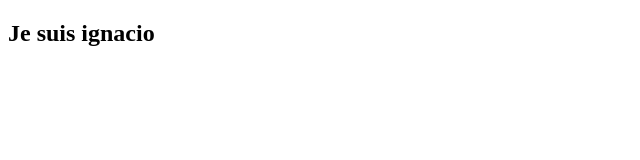
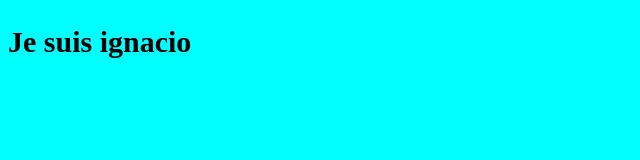
Before and after one commit to 31ignacio/git-projet, a plain HTML site: page indexx.html in a window 1280 px wide. Shown: the whole page, without its empty margins (0-640 px from the left). Drawn offline with Linux system fonts and the light colour scheme.

Commit message:
mon style à index

```diff
--- a/indexx.html
+++ b/indexx.html
@@ -4,6 +4,13 @@
     <meta charset="UTF-8">
     <meta name="viewport" content="width=device-width, initial-scale=1.0">
     <title>Document</title>
+<style>
+    body{
+        background-color: aqua;
+        font-size: 20px;
+    }
+</style>
+
 </head>
 <body>
     <h2>Je suis ignacio</h2>
```
